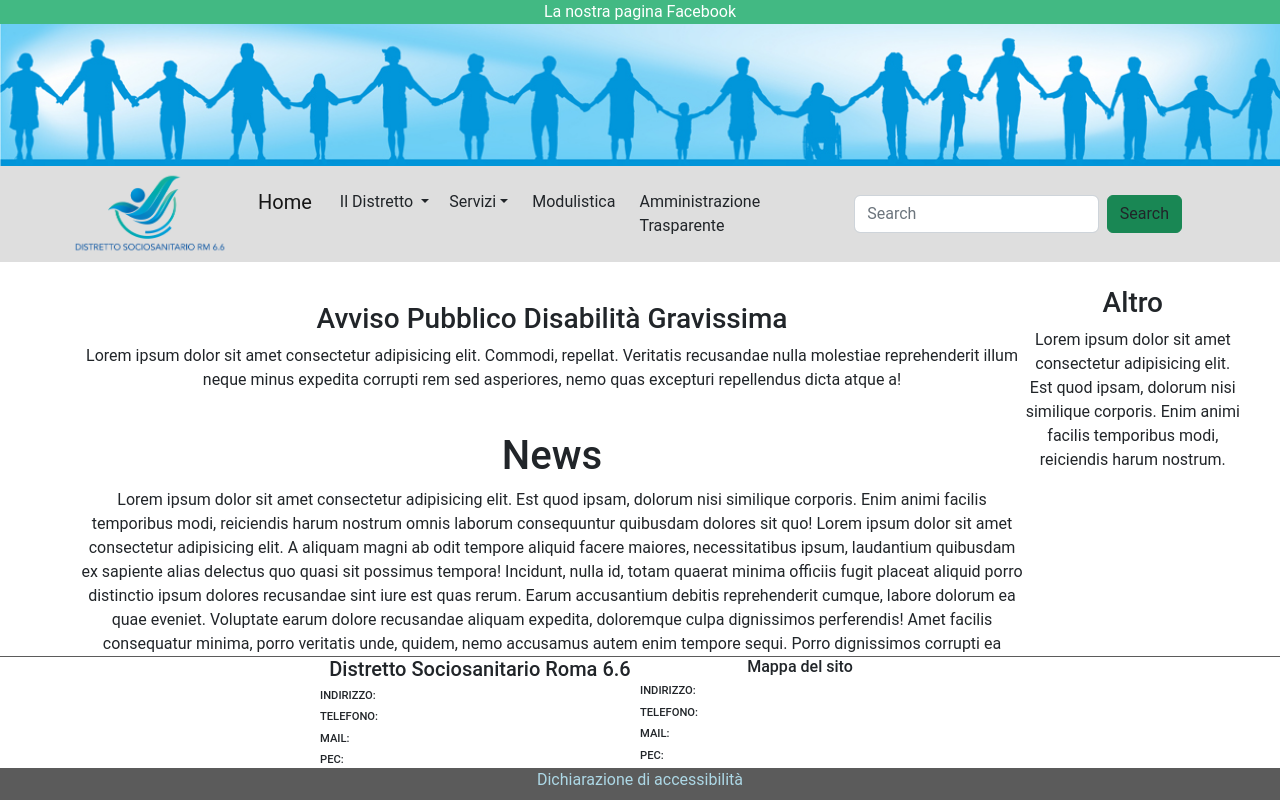
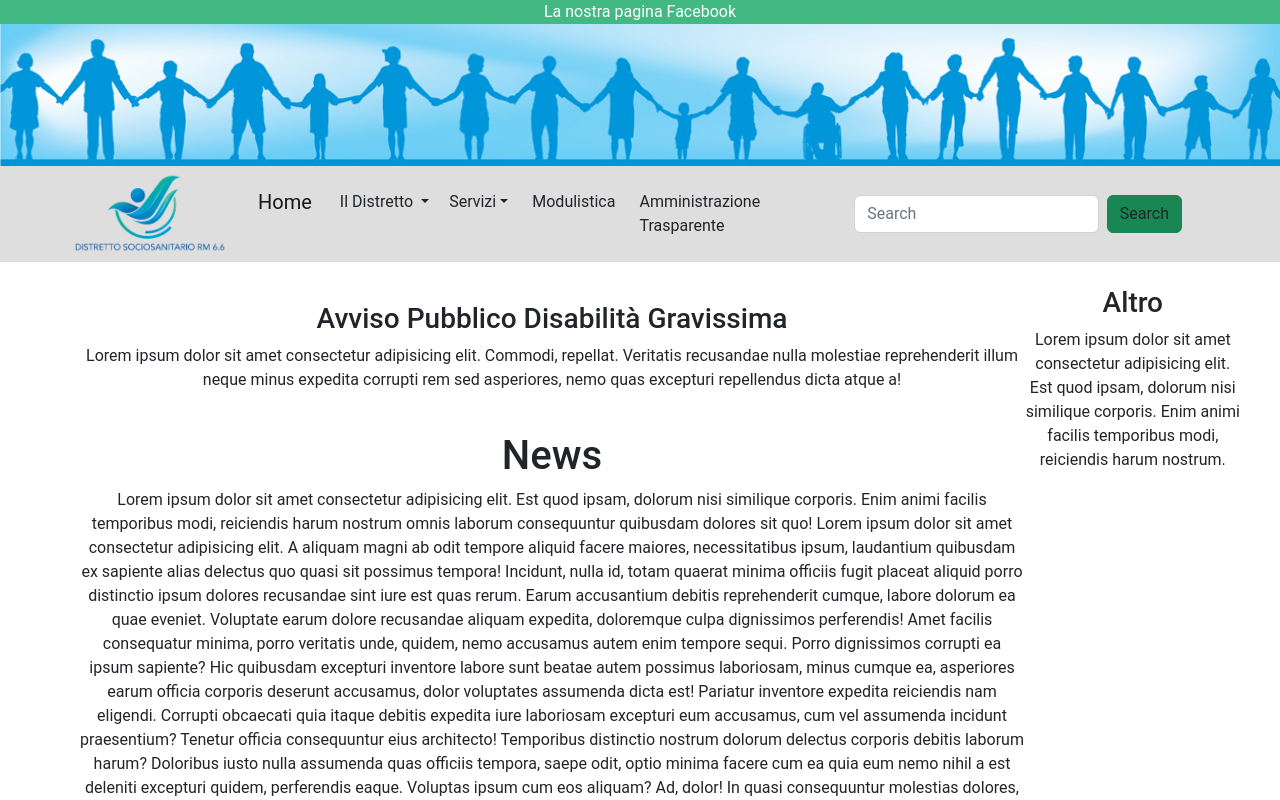
Before and after one commit to Ruma303/ciglieri-demo, a Vue app: page / in a window 1280 px wide. Shown: the top 800 px of the page. Built offline with nearby package versions, Linux system fonts and the light colour scheme.

Commit message:
tolto footer

```diff
--- a/src/App.vue
+++ b/src/App.vue
@@ -10,9 +10,7 @@
         <RightSideComponent id="right-component" />
       </div>
 
-      <!-- FIXME Footer deve trovarsi in fondo, attaccato alla pagina, sotto il main-->
-
-      <Footer id="footer-component" class="sticky-bottom"/>
+      <!--<Footer id="footer-component" class="sticky-bottom"/>-->
 
   </div>
 </template>
```
